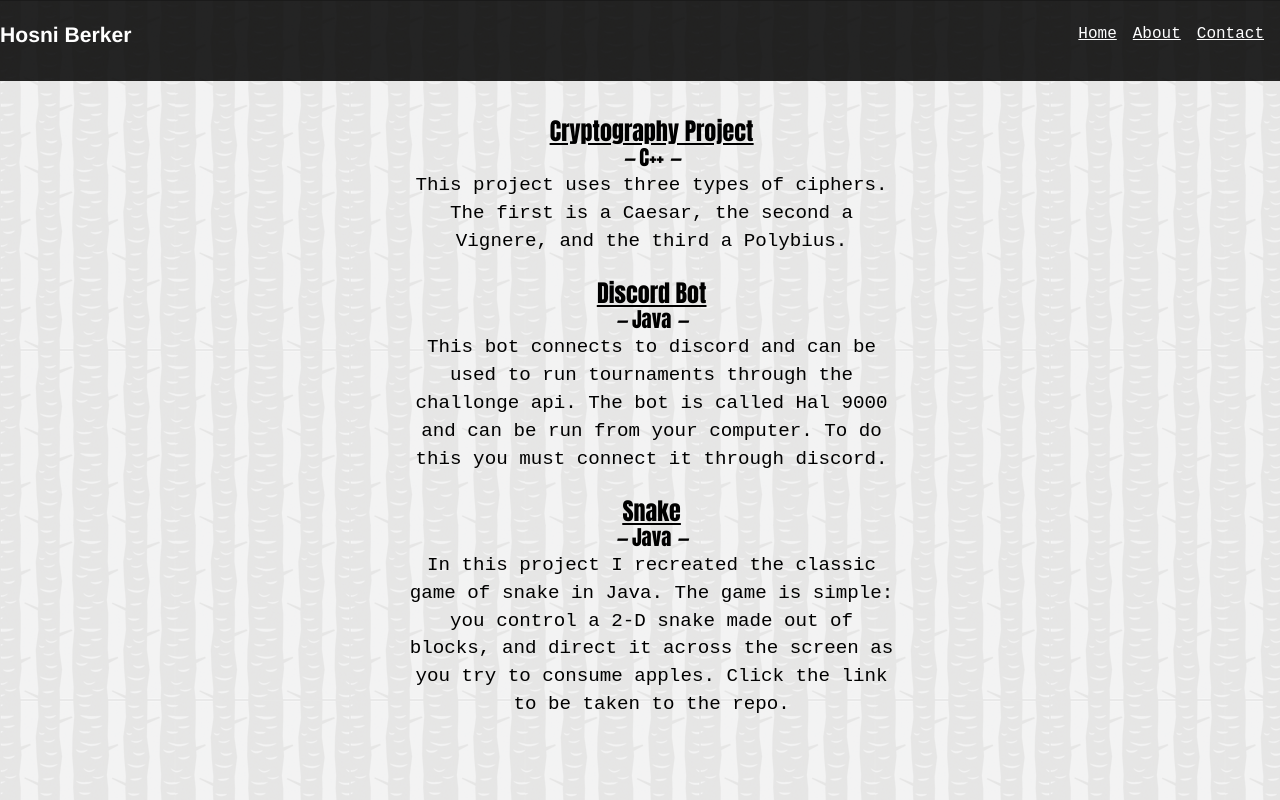
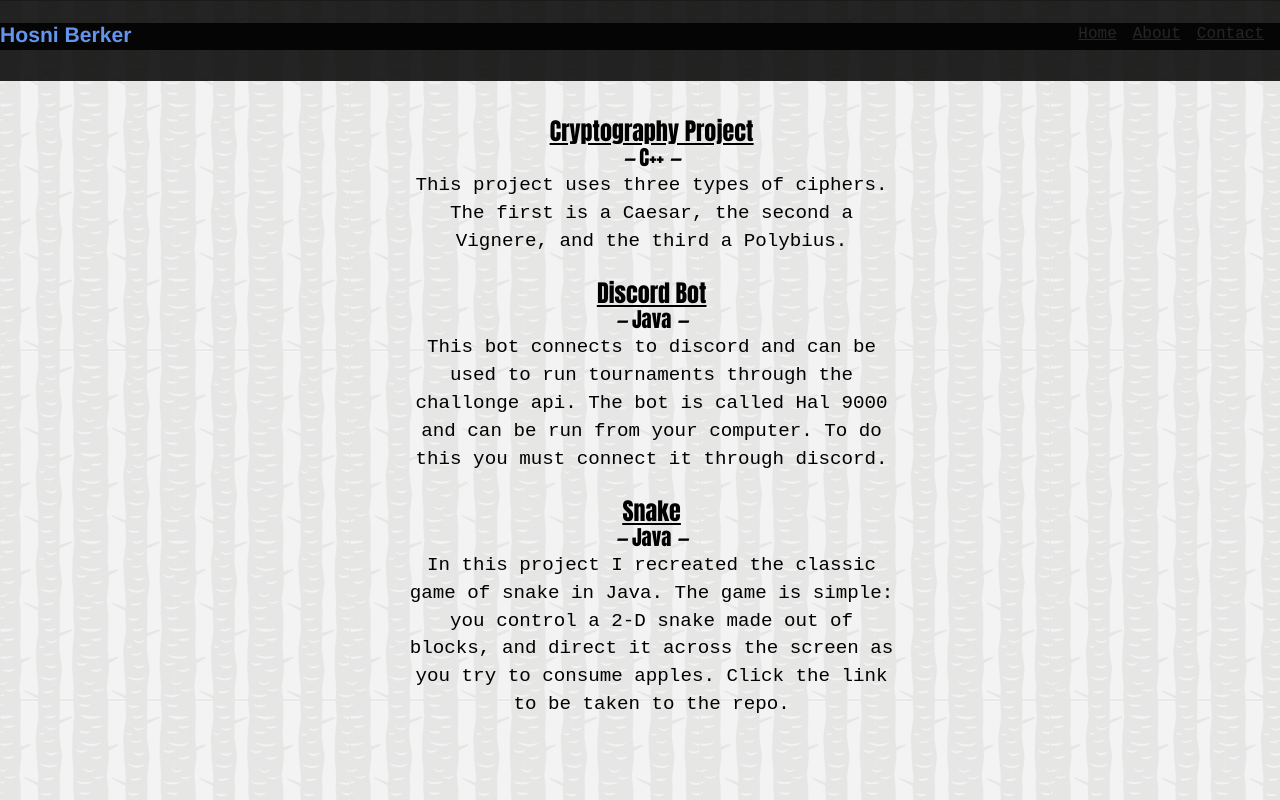
Before and after one commit to hberker/hberker.github.io, a Gatsby site in the folder gatsby-site/: page / in a window 1280 px wide. In both pictures the pointer is over the element "Hosni Berker". Built offline with nearby package versions, Linux system fonts and the light colour scheme; Gatsby itself is replaced by a stand-in of ours.

Commit message:
fixes issue with link color

```diff
--- a/gatsby-site/src/components/Layout.js
+++ b/gatsby-site/src/components/Layout.js
@@ -11,7 +11,7 @@ export default ({ children }) => (
     <div class = "Header" style={{styles}}>
       <hr></hr>
       <header  style={{ marginBottom: `1.5rem`, styles}}>
-        <Link class = "title" to="/" style={{ textShadow: `none` }}>
+        <Link class = "Header" to="/" style={{ textShadow: `none` }}>
           <h3 class = "title" style={{ display: `inline`,width: '70%', styles }}>Hosni Berker</h3>
         </Link>
         <ul style={{ listStyle: `none`, float: `right`,styles }}>
--- a/gatsby-site/src/pages/index.css
+++ b/gatsby-site/src/pages/index.css
@@ -26,12 +26,11 @@ h2.post,h3.post {
 a {
     color: inherit;
 }
-.title{
-    color: white ;
-}
+
 a:hover
 {
     color: cornflowerblue;
+
     text-decoration:none;
     cursor:pointer;
 }
@@ -56,6 +55,12 @@ h3.post{
 p.post{
     font-size: 1.2em;
 }
+.title{
+    color: white;
+}
+.title:hover{
+    color: cornflowerblue;
+}
 .Header{
     color: white ;
     background-color: #000000da;
```
